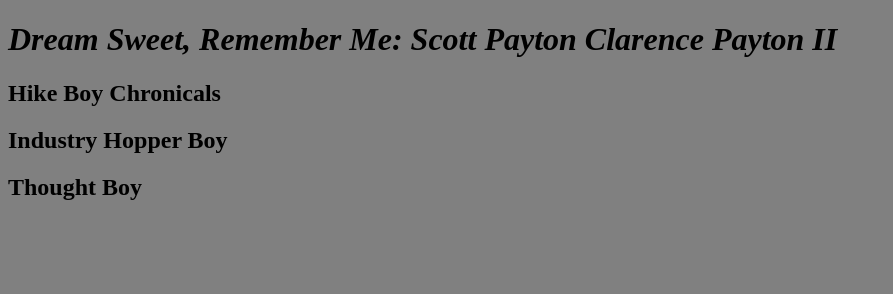
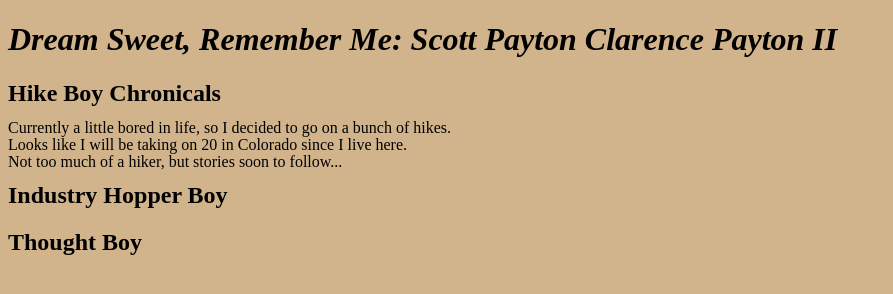
Before and after one commit to scottzero/rememberme, a plain HTML site: page index.html in a window 1280 px wide. Shown: the whole page, without its empty margins (0-893 px from the left). Drawn offline with Linux system fonts and the light colour scheme.

Commit message:
i like this color tan

```diff
--- a/index.html
+++ b/index.html
@@ -8,6 +8,12 @@
   <body>
     <h1><i>Dream Sweet, Remember Me: Scott Payton Clarence Payton II</i></h1>
     <h2>Hike Boy Chronicals</h2>
+    <div style="line-height:1px">
+      <p>Currently a little bored in life, so I decided to go on a bunch of hikes.</p>
+      <p>Looks like I will be taking on 20 in Colorado since I live here.</p>
+      <p>Not too much of a hiker, but stories soon to follow...</p>
+    </div>
+
     <h2>Industry Hopper Boy</h2>
     <h2>Thought Boy</h2>
   </body>
--- a/style.css
+++ b/style.css
@@ -1,3 +1,3 @@
 body{
-  background-color: grey;
+  background-color: tan;
 }
```
